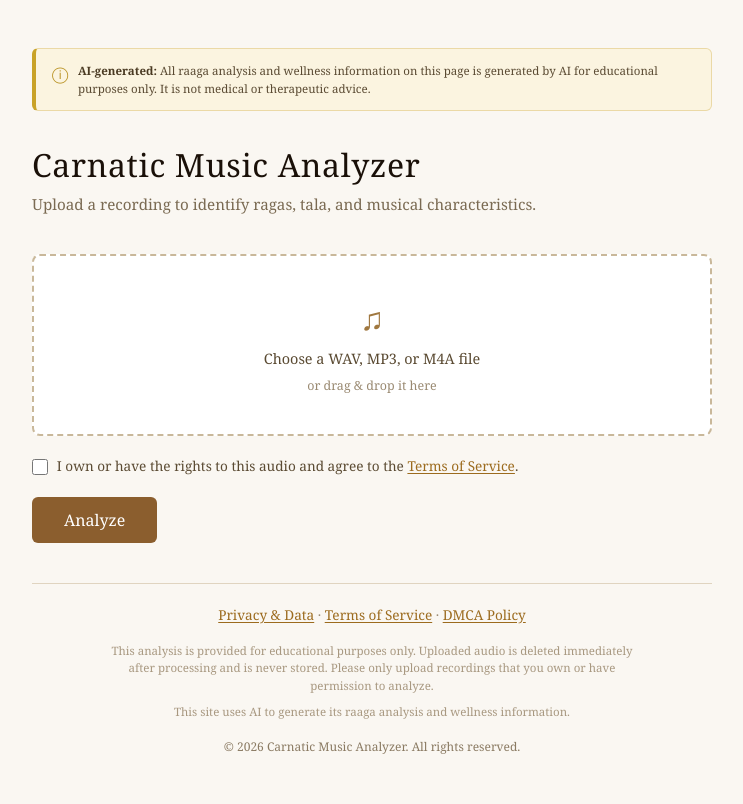
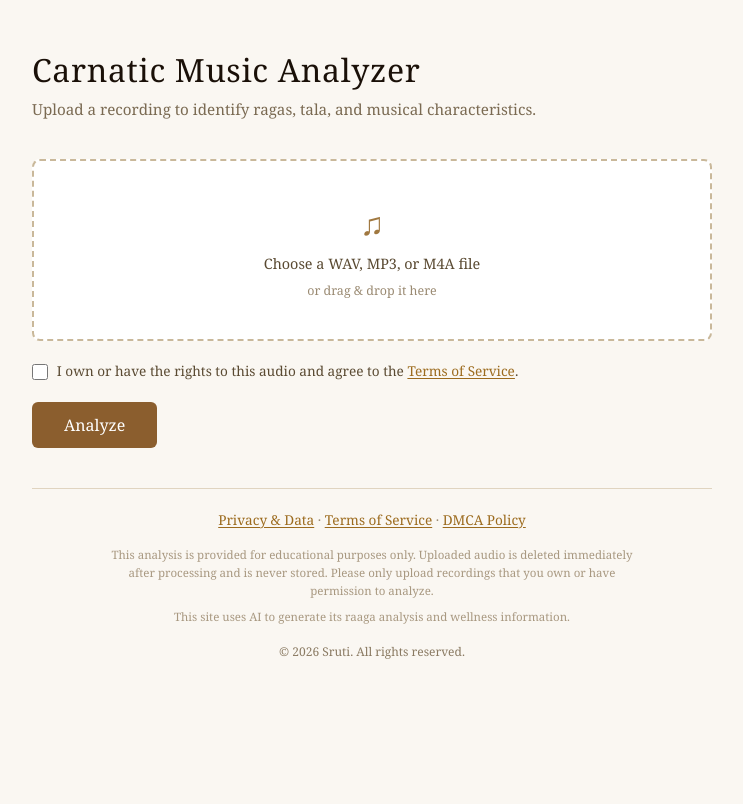
Before and after one commit to rajeshvrohan/Sruti-App, a Flask app: page / in a window 1280 px wide. Shown: the whole page, without its empty margins (268-1011 px from the left). After the commit the page ends 659 px from the top, so only its background shows below. Run offline with Flask 3, Linux system fonts and the light colour scheme; parts of the project's set-up code (start-up, migrations or seed data) failed here and were passed over.

Commit message:
Remove AI disclosure banner; rebrand copyright to Sruti
The footer disclaimer already covers the AI/educational notice, so the
top-of-page banner is redundant. Remove it and its now-dead CSS, and
update the footer copyright to "Sruti".

Co-Authored-By: Claude Opus 4.8 <noreply@anthropic.com>

```diff
--- a/static/style.css
+++ b/static/style.css
@@ -267,44 +267,6 @@ button[type="submit"]:disabled {
     color: #8a7a62;
 }
 
-/* AI disclosure banner */
-
-.ai-banner {
-    display: flex;
-    align-items: flex-start;
-    gap: 0.6rem;
-    margin-bottom: 2rem;
-    padding: 0.8rem 1rem;
-    background-color: #fbf4e0;
-    border: 1px solid #ebd9a6;
-    border-left: 4px solid #c9a227;
-    border-radius: 6px;
-    color: #5a4a32;
-    font-size: 0.82rem;
-    line-height: 1.55;
-}
-
-.ai-banner-icon {
-    flex-shrink: 0;
-    font-size: 1rem;
-    color: #b8901f;
-    line-height: 1.4;
-}
-
-.ai-banner p {
-    margin: 0;
-}
-
-/* Small-print scale, but keep a readable color on the amber background. */
-.ai-banner .fine-print {
-    color: #5a4a32;
-    max-width: none;
-}
-
-.ai-banner strong {
-    color: #4a3a22;
-}
-
 /* Links */
 
 a {
--- a/templates/index.html
+++ b/templates/index.html
@@ -8,15 +8,6 @@
 </head>
 <body>
     <main class="container">
-        <div class="ai-banner" role="note">
-            <span class="ai-banner-icon" aria-hidden="true">&#9432;</span>
-            <p class="fine-print">
-                <strong>AI-generated:</strong> All raaga analysis and wellness information on
-                this page is generated by AI for educational purposes only. It is not medical
-                or therapeutic advice.
-            </p>
-        </div>
-
         <h1>Carnatic Music Analyzer</h1>
         <p class="subtitle">Upload a recording to identify ragas, tala, and musical characteristics.</p>
 
@@ -71,7 +62,7 @@
                 This site uses AI to generate its raaga analysis and wellness information.
             </p>
 
-            <p class="copyright">&copy; 2026 Carnatic Music Analyzer. All rights reserved.</p>
+            <p class="copyright">&copy; 2026 Sruti. All rights reserved.</p>
         </footer>
     </main>
 
```
